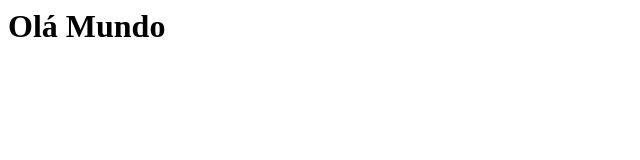
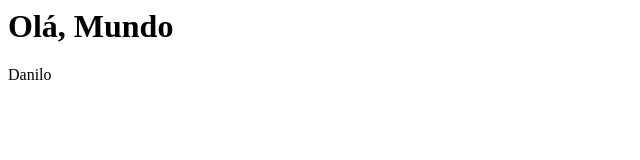
Before and after one commit to danilopinotti/danilopinotti.github.io, a plain HTML site: page index.html in a window 1280 px wide. Shown: the whole page, without its empty margins (0-640 px from the left). Drawn offline with Linux system fonts and the light colour scheme.

Commit message:
adicionar nome

```diff
--- a/index.html
+++ b/index.html
@@ -1 +1,3 @@
-<h1>Olá Mundo</h1>
+<h1>Olá, Mundo</h1>
+
+<p>Danilo</p>
```
